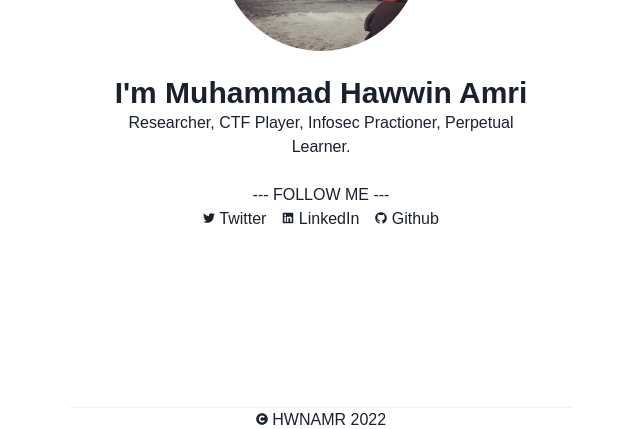
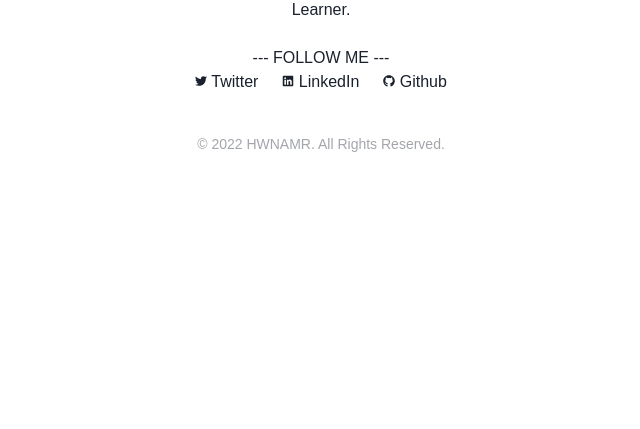
Before and after one commit to hwnamr/hwnamr-web, a Next.js app: page / in a window 1280 px wide. Shown: the part 393-822 px from the top of the page, without its empty margins (319-959 px from the left). After the commit the page ends 800 px from the top, so only its background shows below. Built offline with nearby package versions, Linux system fonts and the light colour scheme; a web font is replaced by a local one.

Commit message:
new navbar and change color

```diff
--- a/src/components/footer.jsx
+++ b/src/components/footer.jsx
@@ -1,13 +1,11 @@
-import { Box, Divider, Link, Icon } from "@chakra-ui/react";
-import { FaCopyright } from "react-icons/fa";
+import { Box, Link, } from "@chakra-ui/react";
 const Footer = () => {
   const year = new Date().getFullYear();
   return (
     <>
-      <Divider />
-      <Box align="center">
-        <Icon as={FaCopyright} boxSize={3} />{" "}
-        <Link href="http://hwnamr.my.id">HWNAMR</Link> {year}
+      <Box align="center" opacity={0.4} fontSize='sm'>
+        &copy; {year}
+        {" "}<Link href="http://hwnamr.my.id">HWNAMR</Link>. All Rights Reserved.
       </Box>
     </>
   );
--- a/src/pages/index.jsx
+++ b/src/pages/index.jsx
@@ -13,16 +13,17 @@ import {
 } from "@chakra-ui/react";
 import { FaTwitter, FaLinkedin, FaGithub } from "react-icons/fa";
 import Footer from "../components/footer";
+import Navbar from "../components/navbar"
 
 export default function Home() {
   return (
     <Container>
+      <Navbar />
       <Head>
         <title>HWNAMR</title>
         <link rel="icon" href="/hwnamr.ico" />
       </Head>
       <Flex
-        height="100vh"
         p={10}
         alignItems="center"
         justifyContent="center"
@@ -46,7 +47,7 @@ export default function Home() {
         </Text>
         <Text>--- FOLLOW ME ---</Text>
         <Flex>
-          <HStack>
+          <HStack spacing='12px'>
             <Box>
               <Link href="https://twitter.com/hwnamr_" isExternal>
                 <Icon as={FaTwitter} boxSize={3} /> Twitter
```
